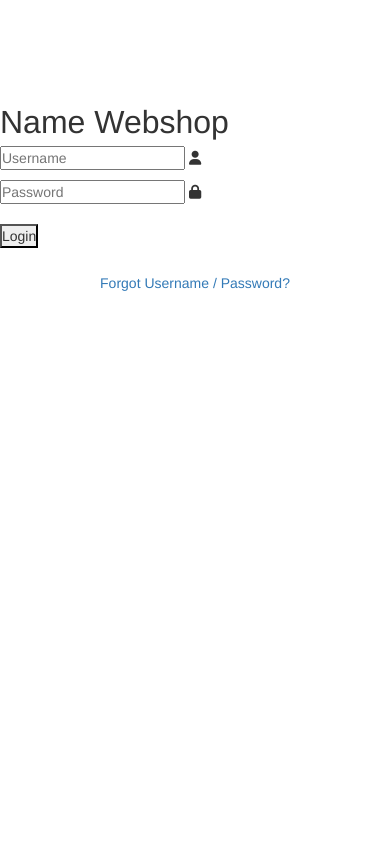
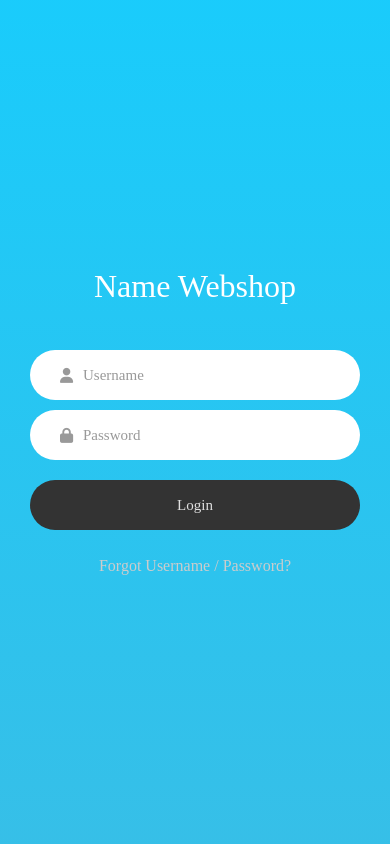
Before and after one commit to OumaIntissar/WebShop_IT-CA, a PHP site: page /sign_in.php in a window 390 px wide. Run offline with PHP 8.4, Linux system fonts and the light colour scheme; some libraries are stand-ins or nearby versions; some web fonts are replaced.

Commit message:
css new vr
thr

```diff
--- /dev/null
+++ b/WebShop/css/main.css
@@ -0,0 +1,528 @@
+
+
+
+
+/*//////////////////////////////////////////////////////////////////
+[ FONT ]*/
+
+@font-face {
+  font-family: Montserrat-Regular;
+  src: url('../fonts/montserrat/Montserrat-Regular.ttf');
+}
+
+@font-face {
+  font-family: Montserrat-ExtraBold;
+  src: url('../fonts/montserrat/Montserrat-ExtraBold.ttf');
+}
+
+@font-face {
+  font-family: Montserrat-Bold;
+  src: url('../fonts/montserrat/Montserrat-Bold.ttf');
+}
+
+
+/*//////////////////////////////////////////////////////////////////
+[ RESTYLE TAG ]*/
+
+* {
+	margin: 0px;
+	padding: 0px;
+	box-sizing: border-box;
+}
+
+body, html {
+	height: 100%;
+	font-family: Montserrat-Regular, sans-serif;
+}
+
+/*---------------------------------------------*/
+a {
+	font-family: Montserrat-Regular;
+	font-size: 14px;
+	line-height: 1.7;
+	color: #666666;
+	margin: 0px;
+	transition: all 0.4s;
+	-webkit-transition: all 0.4s;
+  -o-transition: all 0.4s;
+  -moz-transition: all 0.4s;
+}
+
+a:focus {
+	outline: none !important;
+}
+
+a:hover {
+	text-decoration: none;
+  color: #fff;
+}
+
+/*---------------------------------------------*/
+h1,h2,h3,h4,h5,h6 {
+	margin: 0px;
+}
+
+p {
+	font-family: Montserrat-Regular;
+	font-size: 14px;
+	line-height: 1.7;
+	color: #666666;
+	margin: 0px;
+}
+
+ul, li {
+	margin: 0px;
+	list-style-type: none;
+}
+
+
+/*---------------------------------------------*/
+input {
+	outline: none;
+	border: none;
+}
+
+textarea {
+  outline: none;
+  border: none;
+}
+
+textarea:focus, input:focus {
+  border-color: transparent !important;
+}
+
+input:focus::-webkit-input-placeholder { color:transparent; }
+input:focus:-moz-placeholder { color:transparent; }
+input:focus::-moz-placeholder { color:transparent; }
+input:focus:-ms-input-placeholder { color:transparent; }
+
+textarea:focus::-webkit-input-placeholder { color:transparent; }
+textarea:focus:-moz-placeholder { color:transparent; }
+textarea:focus::-moz-placeholder { color:transparent; }
+textarea:focus:-ms-input-placeholder { color:transparent; }
+
+input::-webkit-input-placeholder { color: #999999; }
+input:-moz-placeholder { color: #999999; }
+input::-moz-placeholder { color: #999999; }
+input:-ms-input-placeholder { color: #999999; }
+
+textarea::-webkit-input-placeholder { color: #999999; }
+textarea:-moz-placeholder { color: #999999; }
+textarea::-moz-placeholder { color: #999999; }
+textarea:-ms-input-placeholder { color: #999999; }
+
+/*---------------------------------------------*/
+button {
+	outline: none !important;
+	border: none;
+	background: transparent;
+}
+
+button:hover {
+	cursor: pointer;
+}
+
+iframe {
+	border: none !important;
+}
+
+
+/*//////////////////////////////////////////////////////////////////
+[ Utility ]*/
+.txt1 {
+  font-family: Montserrat-Regular;
+  font-size: 16px;
+  color: #cccccc;
+  line-height: 1.4;
+}
+
+.bo1 {
+  border-bottom: 1px solid #999999;
+}
+
+.hov1:hover {
+  border-color: #d33f8d;
+}
+
+
+/*//////////////////////////////////////////////////////////////////
+[ login ]*/
+
+.limiter {
+  width: 100%;
+  margin: 0 auto;
+}
+
+.container-login100 {
+  width: 100%;
+  min-height: 100vh;
+  display: -webkit-box;
+  display: -webkit-flex;
+  display: -moz-box;
+  display: -ms-flexbox;
+  display: flex;
+  flex-wrap: wrap;
+  justify-content: center;
+  align-items: center;
+  padding: 15px;
+  background-repeat: no-repeat;
+  background-size: cover;
+  background-position: center;
+
+  position: relative;
+  z-index: 1;
+}
+
+.container-login100::before {
+  content: "";
+  display: block;
+  position: absolute;
+  z-index: -1;
+  width: 100%;
+  height: 100%;
+  top: 0;
+  left: 0;
+  background: #20b8e5;
+  background: -webkit-linear-gradient(bottom, #20b8e5, #00c6fb);
+  background: -o-linear-gradient(bottom, #20b8e5, #00c6fb);
+  background: -moz-linear-gradient(bottom, #20b8e5, #00c6fb);
+  background: linear-gradient(bottom, #20b8e5, #00c6fb);
+  opacity: 0.9;
+}
+
+.wrap-login100 {
+  width: 390px;
+  background: transparent;
+}
+
+
+
+/*------------------------------------------------------------------
+[  ]*/
+.login100-form {
+  width: 100%;
+  display: -webkit-box;
+  display: -webkit-flex;
+  display: -moz-box;
+  display: -ms-flexbox;
+  display: flex;
+  justify-content: space-between;
+  flex-wrap: wrap;
+}
+
+.login100-form-title {
+  font-family: Montserrat-ExtraBold;
+  font-size: 24px;
+  color: #fff;
+  line-height: 1.2;
+  text-align: center;
+
+  width: 100%;
+  display: block;
+}
+
+/*---------------------------------------------*/
+.login100-form-avatar {
+  width: 120px;
+  height: 120px;
+  border-radius: 50%;
+  overflow: hidden;
+  margin: 0 auto;
+}
+.login100-form-avatar img {
+  width: 100%;
+}
+
+
+/*---------------------------------------------*/
+.wrap-input100 {
+  position: relative;
+  width: 100%;
+  z-index: 1;
+}
+
+.input100 {
+  font-family: Montserrat-Bold;
+  font-size: 15px;
+  line-height: 1.2;
+  color: #333333;
+
+  display: block;
+  width: 100%;
+  background: #fff;
+  height: 50px;
+  border-radius: 25px;
+  padding: 0 30px 0 53px;
+}
+
+
+/*------------------------------------------------------------------
+[ Focus ]*/
+.focus-input100 {
+  display: block;
+  position: absolute;
+  border-radius: 25px;
+  bottom: 0;
+  left: 0;
+  z-index: -1;
+  width: 100%;
+  height: 100%;
+  box-shadow: 0px 0px 0px 0px;
+  color: rgba(0,91,234, 0.6);
+}
+
+.input100:focus + .focus-input100 {
+  -webkit-animation: anim-shadow 0.5s ease-in-out forwards;
+  animation: anim-shadow 0.5s ease-in-out forwards;
+}
+
+@-webkit-keyframes anim-shadow {
+  to {
+    box-shadow: 0px 0px 80px 30px;
+    opacity: 0;
+  }
+}
+
+@keyframes anim-shadow {
+  to {
+    box-shadow: 0px 0px 80px 30px;
+    opacity: 0;
+  }
+}
+
+.symbol-input100 {
+  font-size: 15px;
+  color: #999999;
+
+  display: -webkit-box;
+  display: -webkit-flex;
+  display: -moz-box;
+  display: -ms-flexbox;
+  display: flex;
+  align-items: center;
+  position: absolute;
+  border-radius: 25px;
+  bottom: 0;
+  left: 0;
+  width: 100%;
+  height: 100%;
+  padding-left: 30px;
+  pointer-events: none;
+
+  -webkit-transition: all 0.4s;
+  -o-transition: all 0.4s;
+  -moz-transition: all 0.4s;
+  transition: all 0.4s;
+}
+
+.input100:focus + .focus-input100 + .symbol-input100 {
+  color: #00c6fb;
+  padding-left: 23px;
+}
+
+
+/*------------------------------------------------------------------
+[ Button ]*/
+.container-login100-form-btn {
+  width: 100%;
+  display: -webkit-box;
+  display: -webkit-flex;
+  display: -moz-box;
+  display: -ms-flexbox;
+  display: flex;
+  flex-wrap: wrap;
+  justify-content: center;
+}
+
+.login100-form-btn {
+  font-family: Montserrat-Bold;
+  font-size: 15px;
+  line-height: 1.5;
+  color: #e0e0e0;
+
+  width: 100%;
+  height: 50px;
+  border-radius: 25px;
+  background: #333333;
+  display: -webkit-box;
+  display: -webkit-flex;
+  display: -moz-box;
+  display: -ms-flexbox;
+  display: flex;
+  justify-content: center;
+  align-items: center;
+  padding: 0 25px;
+
+  -webkit-transition: all 0.4s;
+  -o-transition: all 0.4s;
+  -moz-transition: all 0.4s;
+  transition: all 0.4s;
+
+  position: relative;
+  z-index: 1;
+}
+
+.login100-form-btn::before {
+  content: "";
+  display: block;
+  position: absolute;
+  z-index: -1;
+  width: 100%;
+  height: 100%;
+  border-radius: 25px;
+  top: 0;
+  left: 0;
+  background: #005bea;
+  background: -webkit-linear-gradient(left, #005bea, #00c6fb);
+  background: -o-linear-gradient(left, #005bea, #00c6fb);
+  background: -moz-linear-gradient(left, #005bea, #00c6fb);
+  background: linear-gradient(left, #005bea, #00c6fb);
+  -webkit-transition: all 0.4s;
+  -o-transition: all 0.4s;
+  -moz-transition: all 0.4s;
+  transition: all 0.4s;
+  opacity: 0;
+}
+
+.login100-form-btn:hover {
+  background: transparent;
+  color: #fff;
+}
+
+.login100-form-btn:hover:before {
+  opacity: 1;
+}
+
+/*------------------------------------------------------------------
+[ Button sign in with ]*/
+.btn-face,
+.btn-google {
+  font-family: Raleway-Bold;
+  font-size: 16px;
+  line-height: 1.2;
+
+  display: -webkit-box;
+  display: -webkit-flex;
+  display: -moz-box;
+  display: -ms-flexbox;
+  display: flex;
+  justify-content: center;
+  align-items: center;
+  width: calc((100% - 10px) / 2);
+  height: 40px;
+  border-radius: 3px;
+  border: 1px solid #e6e6e6;
+  background-color: #fff;
+
+  -webkit-transition: all 0.4s;
+  -o-transition: all 0.4s;
+  -moz-transition: all 0.4s;
+  transition: all 0.4s;
+}
+
+
+.btn-face {
+  color: #3b5998;
+}
+
+.btn-face i {
+  font-size: 20px;
+  margin-right: 10px;
+  padding-bottom: 1px;
+}
+
+.btn-google {
+  color: #555555;
+}
+
+.btn-google img {
+  width: 19px;
+  margin-right: 10px;
+  padding-bottom: 1px;
+}
+
+
+.btn-face:hover,
+.btn-google:hover {
+  border-color: #d33f8d;
+}
+
+
+
+/*------------------------------------------------------------------
+[ Alert validate ]*/
+
+.validate-input {
+  position: relative;
+}
+
+.alert-validate::before {
+  content: attr(data-validate);
+  position: absolute;
+  max-width: 70%;
+  background-color: white;
+  border: 1px solid #c80000;
+  border-radius: 14px;
+  padding: 4px 25px 4px 10px;
+  top: 50%;
+  -webkit-transform: translateY(-50%);
+  -moz-transform: translateY(-50%);
+  -ms-transform: translateY(-50%);
+  -o-transform: translateY(-50%);
+  transform: translateY(-50%);
+  right: 8px;
+  pointer-events: none;
+
+  font-family: Montserrat-Bold;
+  color: #c80000;
+  font-size: 13px;
+  line-height: 1.4;
+  text-align: left;
+
+  visibility: hidden;
+  opacity: 0;
+
+  -webkit-transition: opacity 0.4s;
+  -o-transition: opacity 0.4s;
+  -moz-transition: opacity 0.4s;
+  transition: opacity 0.4s;
+}
+
+.alert-validate::after {
+  content: "\f06a";
+  font-family: FontAwesome;
+  display: block;
+  position: absolute;
+  color: #c80000;
+  font-size: 15px;
+  top: 50%;
+  -webkit-transform: translateY(-50%);
+  -moz-transform: translateY(-50%);
+  -ms-transform: translateY(-50%);
+  -o-transform: translateY(-50%);
+  transform: translateY(-50%);
+  right: 13px;
+}
+
+.alert-validate:hover:before {
+  visibility: visible;
+  opacity: 1;
+}
+
+@media (max-width: 992px) {
+  .alert-validate::before {
+    visibility: visible;
+    opacity: 1;
+  }
+}
+
+/*//////////////////////////////////////////////////////////////////
+[ responsive ]*/
+
+@media (max-width: 576px) {
+  .wrap-login100 {
+    padding-top: 80px;
+    padding-left: 15px;
+    padding-right: 15px;
+  }
+}
```
Also changed, not shown: WebShop/css/mystyle.css (line endings or trailing spaces), WebShop/css/style.css (line endings or trailing spaces), WebShop/css/style_sing_up.css (line endings or trailing spaces), WebShop/css/util.css (line endings or trailing spaces), 1 other file.
